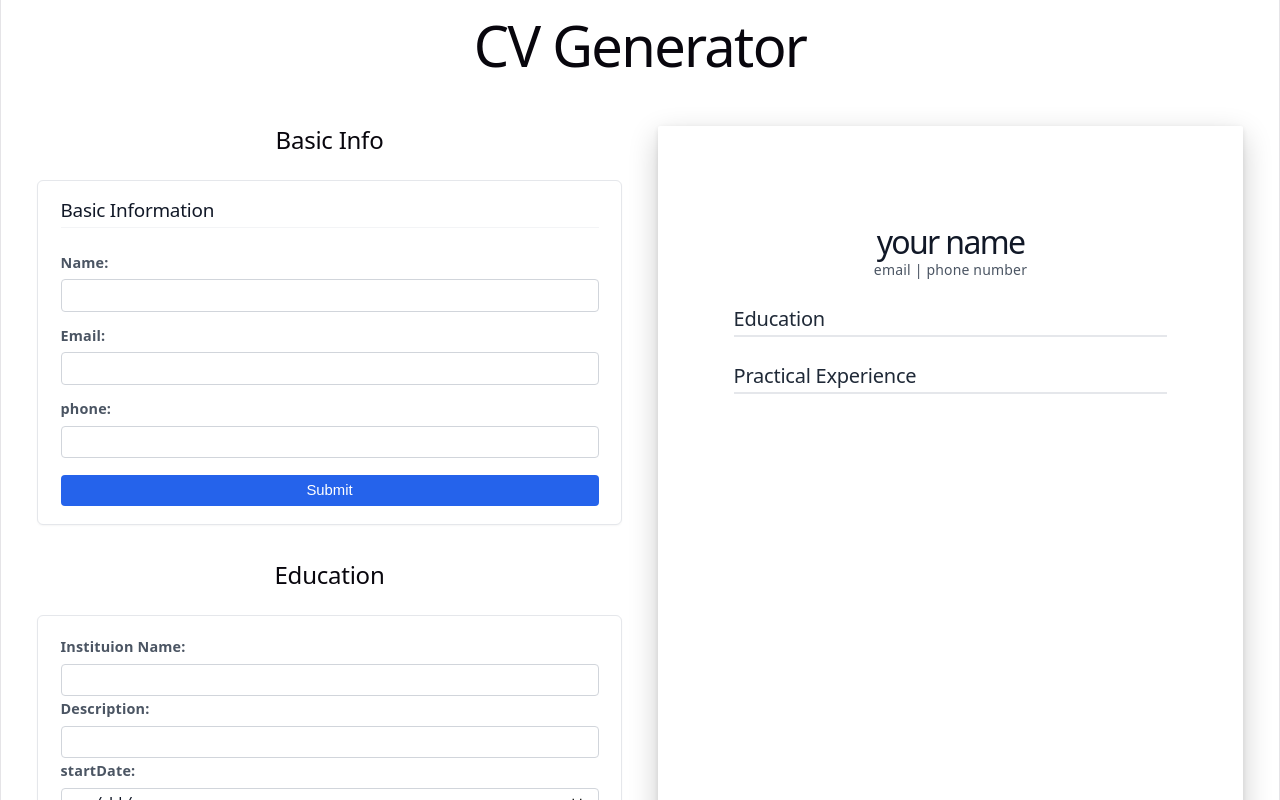
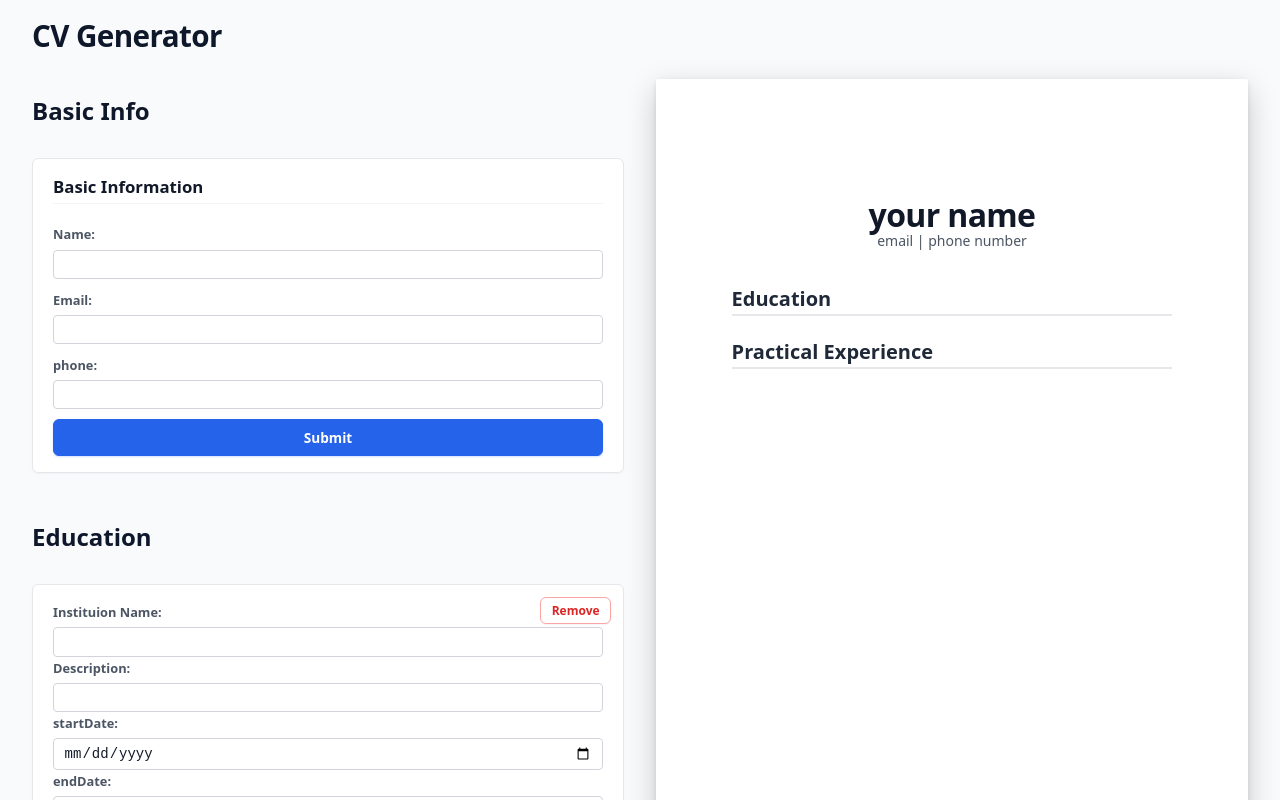
Before and after one commit to JoseClaritoEnriquez/CV_Generator, a React (Vite) app: page / in a window 1280 px wide. Shown: the top 800 px of the page. Built offline with nearby package versions, Linux system fonts and the light colour scheme.

Commit message:
added a remove function for form sections, improved form css

```diff
--- a/src/App.jsx
+++ b/src/App.jsx
@@ -40,6 +40,11 @@ function App() {
     ));
   }
 
+  function handleDeleteEducation(id) {
+    setEducations(educations.filter((item) => item.id !== id));
+    setSubmittedEducations(submittedEducations.filter((item) => item.id !== id));
+  }
+
   // Draft state for Experience form inputs
   const [experiences, setExperiences] = useState([
     { id: crypto.randomUUID(), expName: '', title: '', description: '', startDate: '', endDate: '' }
@@ -66,6 +71,12 @@ function App() {
     ));
   }
 
+  function handleDeleteExperience(id) {
+    setExperiences(experiences.filter((item) => item.id !== id));
+    setSubmittedExperiences(submittedExperiences.filter((item) => item.id !== id));
+  }
+
+
   return (
     <main className='app'>
       <header>
@@ -85,16 +96,18 @@ function App() {
             {educations.map((item) => (
               <EducInfo key={item.id} data={item}
                 onChange={handleEducationChange}
-                onAdd={handleAddEducation} />
+                onDelete={handleDeleteEducation} />
             ))}
 
+            <div className="button-group">
               <button type="button" onClick={handleAddEducation}>
-              Add Education
+                + Add Education
               </button>
 
               <button type="submit">
                 Submit Education
               </button>
+            </div>
           </form>
 
 
@@ -105,18 +118,22 @@ function App() {
             {experiences.map((item) => (
               <ExpInfo key={item.id} data={item}
                 onChange={handleExperienceChange}
-                onAdd={handleAddExperience} />
+                onDelete={handleDeleteExperience} />
             ))}
 
+            <div className="button-group">
               <button type="button" onClick={handleAddExperience}>
-              Add Experience
+                + Add Experience
               </button>
 
               <button type="submit">
                 Submit Experience
               </button>
+            </div>
           </form>
+
         </div>
+
 
         <div className="preview-column">
           <CVPreview
--- a/src/components/EducInfo.jsx
+++ b/src/components/EducInfo.jsx
@@ -3,6 +3,11 @@ import { useState } from 'react';
 export default function EducInfo({ data, onChange, onDelete }) {
     return (
         <div className="form-section">
+            {onDelete && (
+                <button type="button" className="delete-btn" onClick={() => onDelete(data.id)}>
+                    Remove
+                </button>
+            )}
 
             <label>Instituion Name:
                 <input type="text" value={data.schoolName}
@@ -24,11 +29,6 @@ export default function EducInfo({ data, onChange, onDelete }) {
                 <input type="date" value={data.endDate}
                     onChange={(e) => onChange(data.id, 'endDate', e.target.value)} />
             </label>
-            {onDelete && (
-                <button type="button" className="delete-btn" onClick={() => onDelete(data.id)}>
-                    Remove
-                </button>
-            )}
         </div>
     );
 }
--- a/src/components/ExpInfo.jsx
+++ b/src/components/ExpInfo.jsx
@@ -1,8 +1,13 @@
 import { useState } from 'react';
 
-export default function ExpInfo({ data, onChange }) {
+export default function ExpInfo({ data, onChange, onDelete }) {
     return (
         <div className="form-section">
+            {onDelete && (
+                <button type="button" className="delete-btn" onClick={() => onDelete(data.id)}>
+                    Remove
+                </button>
+            )}
 
             <label>Organization:
                 <input type="text"
@@ -33,11 +38,7 @@ export default function ExpInfo({ data, onChange }) {
                 <input type="text"
                     value={data.description}
                     onChange={(e) => onChange(data.id, 'description', e.target.value)} />
-
-                {/* lets turn this into an actual text area later */}
             </label>
-
-
-        </div >
+        </div>
     );
 }
--- a/src/styles/App.css
+++ b/src/styles/App.css
@@ -1,12 +1,30 @@
+/* Main App Header */
+header {
+  text-align: left;
+  padding: 1.5rem 2rem 0.5rem 2rem;
+  max-width: 1600px;
+  margin: 0 auto;
+}
+
+header h1 {
+  font-size: 1.85rem;
+  font-weight: 700;
+  color: #0f172a;
+  margin: 0;
+  text-align: left;
+  letter-spacing: -0.02em;
+}
+
 /* Layout Container */
 .app-container {
   display: flex;
   gap: 2rem;
-  padding: 2rem;
-  max-width: 100%;
+  padding: 1.5rem 2rem 2.5rem 2rem;
+  max-width: 1600px;
   margin: 0 auto;
   align-items: flex-start;
 }
+
 
 /* Left Column: Form Controls */
 .forms-column {
@@ -25,6 +43,7 @@
 
 /* Form Card Container */
 .form-section {
+  position: relative;
   background-color: #ffffff;
   color: #1f2937;
   padding: 1rem 1.25rem;
@@ -33,6 +52,7 @@
   box-shadow: 0 1px 2px rgba(0, 0, 0, 0.04);
   margin-bottom: 1rem;
 }
+
 
 
 /* Form Section Titles */
@@ -80,37 +100,77 @@
   box-shadow: 0 0 0 2px rgba(37, 99, 235, 0.15);
 }
 
-/* Buttons Base Styling */
-.forms-column button {
-  padding: 0.4rem 0.85rem;
-  font-size: 0.825rem;
-  font-weight: 500;
-  border-radius: 4px;
-  cursor: pointer;
-  border: none;
-  margin-top: 0.35rem;
+/* Cohesive Button System */
+.button-group {
+  display: flex;
+  gap: 0.5rem;
+  margin-top: 0.5rem;
 }
 
-/* Submit Button */
+.forms-column button {
+  display: inline-flex;
+  align-items: center;
+  justify-content: center;
+  gap: 0.4rem;
+  padding: 0.5rem 1rem;
+  font-size: 0.85rem;
+  font-weight: 600;
+  font-family: inherit;
+  border-radius: 6px;
+  cursor: pointer;
+  border: 1px solid transparent;
+  transition: all 0.15s ease-in-out;
+}
+
+
+/* Primary Submit Button */
 .forms-column button[type="submit"] {
   background-color: #2563eb;
   color: #ffffff;
+  border-color: #2563eb;
+  box-shadow: 0 1px 2px rgba(37, 99, 235, 0.2);
 }
 
 .forms-column button[type="submit"]:hover {
   background-color: #1d4ed8;
+  border-color: #1d4ed8;
 }
 
-/* Add Button */
+/* Secondary Add Button */
 .forms-column button[type="button"] {
-  background-color: #f3f4f6;
+  background-color: #ffffff;
   color: #374151;
-  border: 1px solid #d1d5db;
+  border-color: #d1d5db;
+  box-shadow: 0 1px 2px rgba(0, 0, 0, 0.05);
 }
 
 .forms-column button[type="button"]:hover {
-  background-color: #e5e7eb;
+  background-color: #f9fafb;
+  border-color: #9ca3af;
+  color: #111827;
 }
+
+/* Danger / Remove Button (Top Right Corner) */
+.forms-column button.delete-btn {
+  position: absolute;
+  top: 0.75rem;
+  right: 0.75rem;
+  margin-top: 0;
+  padding: 0.25rem 0.65rem;
+  font-size: 0.75rem;
+  background-color: #ffffff;
+  color: #dc2626;
+  border-color: #fca5a5;
+}
+
+.forms-column button.delete-btn:hover {
+  background-color: #fef2f2;
+  border-color: #f87171;
+  color: #b91c1c;
+}
+
+
+
 
 /* Document Container (A4 Dimensions) */
 .cvDocument {
--- a/src/styles/index.css
+++ b/src/styles/index.css
@@ -1,115 +1,36 @@
 :root {
-  --text: #6b6375;
-  --text-h: #08060d;
-  --bg: #fff;
-  --border: #e5e4e7;
-  --code-bg: #f4f3ec;
-  --accent: #aa3bff;
-  --accent-bg: rgba(170, 59, 255, 0.1);
-  --accent-border: rgba(170, 59, 255, 0.5);
-  --social-bg: rgba(244, 243, 236, 0.5);
-  --shadow:
-    rgba(0, 0, 0, 0.1) 0 10px 15px -3px, rgba(0, 0, 0, 0.05) 0 4px 6px -2px;
+  --sans: system-ui, -apple-system, BlinkMacSystemFont, 'Segoe UI', Roboto, sans-serif;
+  --bg: #f8fafc; /* Sleek off-white background */
+  --text: #334155;
+  --text-h: #0f172a;
 
-  --sans: system-ui, 'Segoe UI', Roboto, sans-serif;
-  --heading: system-ui, 'Segoe UI', Roboto, sans-serif;
-  --mono: ui-monospace, Consolas, monospace;
-
-  font: 18px/145% var(--sans);
-  letter-spacing: 0.18px;
-  color-scheme: light dark;
+  font: 16px/145% var(--sans);
+  color-scheme: light;
   color: var(--text);
-  background: var(--bg);
-  font-synthesis: none;
+  background-color: var(--bg);
   text-rendering: optimizeLegibility;
   -webkit-font-smoothing: antialiased;
-  -moz-osx-font-smoothing: grayscale;
-
-  @media (max-width: 1024px) {
-    font-size: 16px;
-  }
-}
-
-@media (prefers-color-scheme: dark) {
-  :root {
-    --text: #9ca3af;
-    --text-h: #f3f4f6;
-    --bg: #16171d;
-    --border: #2e303a;
-    --code-bg: #1f2028;
-    --accent: #c084fc;
-    --accent-bg: rgba(192, 132, 252, 0.15);
-    --accent-border: rgba(192, 132, 252, 0.5);
-    --social-bg: rgba(47, 48, 58, 0.5);
-    --shadow:
-      rgba(0, 0, 0, 0.4) 0 10px 15px -3px, rgba(0, 0, 0, 0.25) 0 4px 6px -2px;
-  }
-
-  #social .button-icon {
-    filter: invert(1) brightness(2);
-  }
 }
 
 body {
   margin: 0;
+  padding: 0;
+  background-color: #f8fafc;
+  color: #0f172a;
+  min-height: 100vh;
 }
 
 #root {
   width: 100%;
   max-width: 100%;
-  margin: 0 auto;
-  text-align: center;
-  border-inline: 1px solid var(--border);
-  min-height: 100svh;
-  display: flex;
-  flex-direction: column;
+  margin: 0;
+  padding: 0;
+  text-align: left;
+  min-height: 100vh;
+  background-color: #f8fafc;
   box-sizing: border-box;
-}
-
-h1,
-h2 {
-  font-family: var(--heading);
-  font-weight: 500;
-  color: var(--text-h);
-}
-
-h1 {
-  font-size: 56px;
-  letter-spacing: -1.68px;
-  margin: 32px 0;
-
-  @media (max-width: 1024px) {
-    font-size: 36px;
-    margin: 20px 0;
-  }
-}
-
-h2 {
-  font-size: 24px;
-  line-height: 118%;
-  letter-spacing: -0.24px;
-  margin: 0 0 8px;
-
-  @media (max-width: 1024px) {
-    font-size: 20px;
-  }
 }
 
 p {
   margin: 0;
 }
-
-code,
-.counter {
-  font-family: var(--mono);
-  display: inline-flex;
-  border-radius: 4px;
-  color: var(--text-h);
-}
-
-code {
-  font-size: 15px;
-  line-height: 135%;
-  padding: 4px 8px;
-  background: var(--code-bg);
-}
```
Lines whose indentation alone changed are shown as unchanged.
